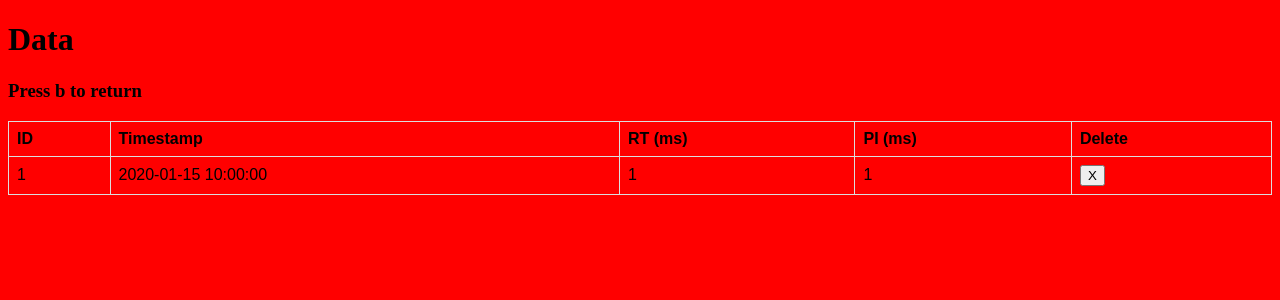
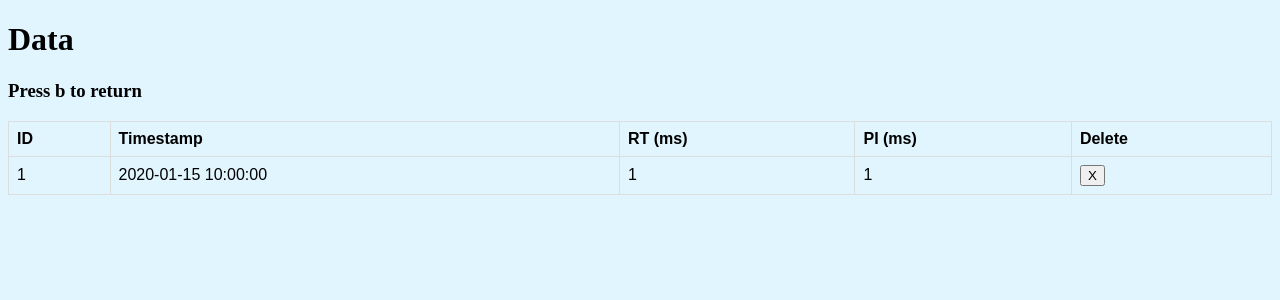
Before and after one commit to BrianZhang1/Reaction-Timer, a Flask app: page /view in a window 1280 px wide. Shown: the top 300 px of the page. Run offline with Flask 2, Linux system fonts and the light colour scheme; tables that the repository leaves empty hold one stand-in row (values such as "Sample post").

Commit message:
Updated background color of Dataview and Homepage.

```diff
--- /dev/null
+++ b/static/dataview.css
@@ -0,0 +1,20 @@
+body {
+    background-color: #e1f5fe;
+}
+table {
+    font-family: arial, sans-serif;
+    border-collapse: collapse;
+    border-color: #a9a9a9;
+    width: 100%;
+}
+
+td,
+th {
+    border: 1px solid #dddddd;
+    text-align: left;
+    padding: 8px;
+}
+
+tr:nth-child(even) {
+    background-color: #dddddd;
+}
--- a/static/index.js
+++ b/static/index.js
@@ -35,8 +35,7 @@ class ReactionTimer {
             clearInterval(this.timer);
             this.timeElapsed = 0;
             this.startTime = new Date();
-            document.querySelector(".rectangle").style.backgroundColor =
-                "green";
+            document.body.style.backgroundColor = "green";
             document.onkeydown = (event) => {
                 if (event.key == " ") {
                     let end = new Date();
--- a/static/styles.css
+++ b/static/styles.css
@@ -48,19 +48,3 @@ body {
 .resultsChoiceText {
     font-size: 2vw;
 }
-table {
-    font-family: arial, sans-serif;
-    border-collapse: collapse;
-    width: 100%;
-}
-
-td,
-th {
-    border: 1px solid #dddddd;
-    text-align: left;
-    padding: 8px;
-}
-
-tr:nth-child(even) {
-    background-color: #dddddd;
-}
--- a/templates/view.html
+++ b/templates/view.html
@@ -3,7 +3,7 @@
     <head>
         <meta charset="UTF-8" />
         <meta name="viewport" content="width=device-width, initial-scale=1.0" />
-        <link rel="stylesheet" href="../static/styles.css" />
+        <link rel="stylesheet" href="../static/dataview.css" />
         <title>View DB</title>
     </head>
     <body>
```
